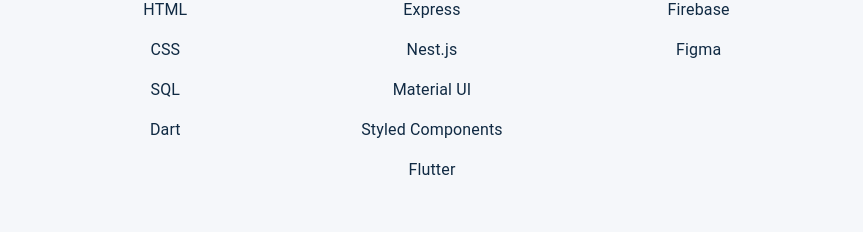
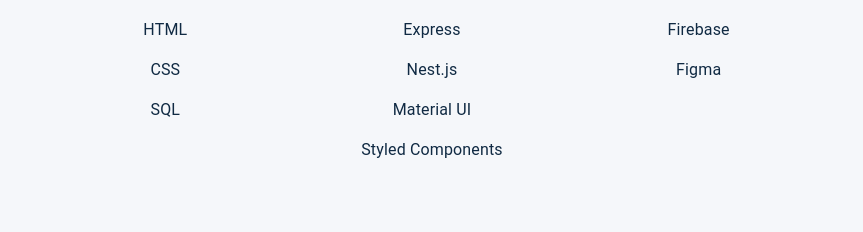
Before and after one commit to rtiempo/dev-portfolio, a React (Create React App) app: page / in a window 1280 px wide. Shown: the part 1804-2036 px from the top of the page, without its empty margins (208-1071 px from the left). Built offline with nearby package versions, Linux system fonts and the light colour scheme.

Commit message:
Update data

```diff
--- a/src/assets/data/data.js
+++ b/src/assets/data/data.js
@@ -8,7 +8,7 @@
 };
 
 export const SkillsData = {
-  languages: ['Javascript', 'Typescript', 'HTML', 'CSS', 'SQL', 'Dart'],
+  languages: ['Javascript', 'Typescript', 'HTML', 'CSS', 'SQL'],
   libraries: [
     'React',
     'Node.js',
@@ -16,7 +16,6 @@
     'Nest.js',
     'Material UI',
     'Styled Components',
-    'Flutter',
   ],
   tools: ['MongoDB', 'Git', 'Firebase', 'Figma'],
 };
```
